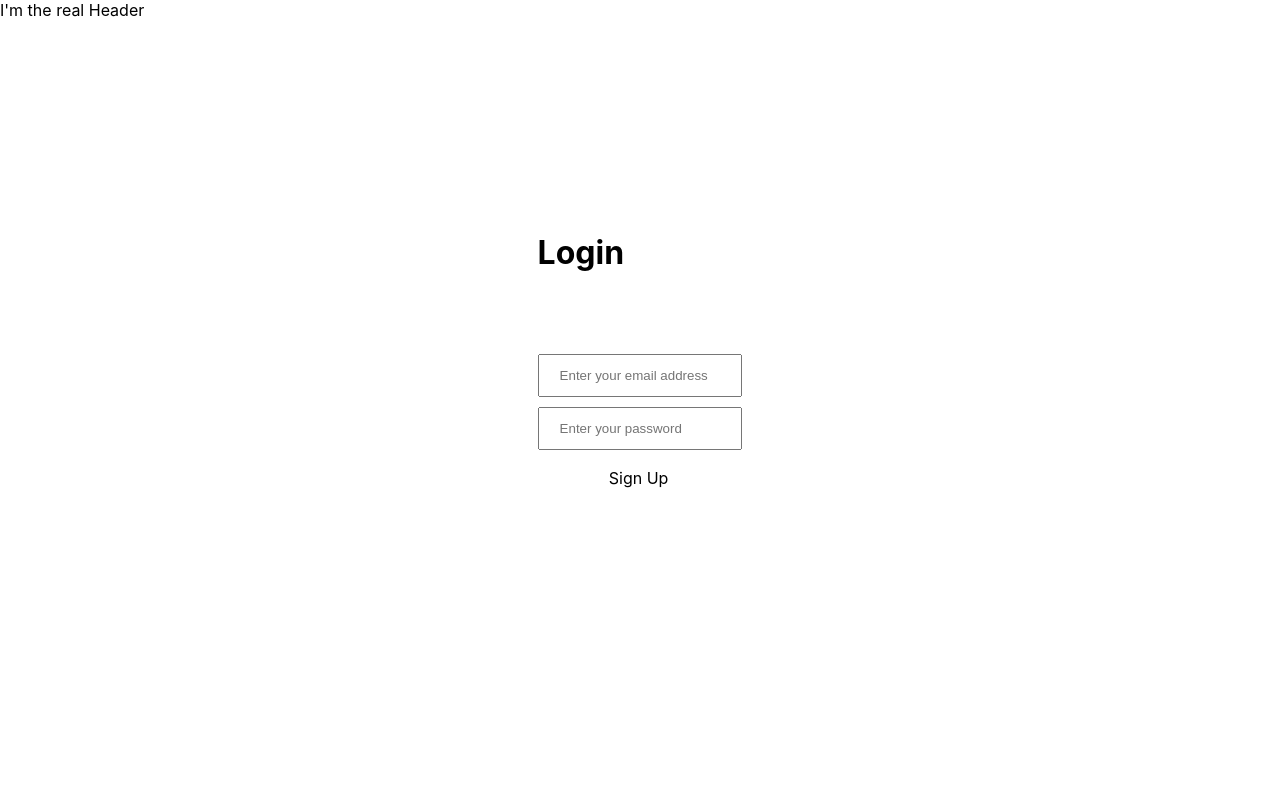
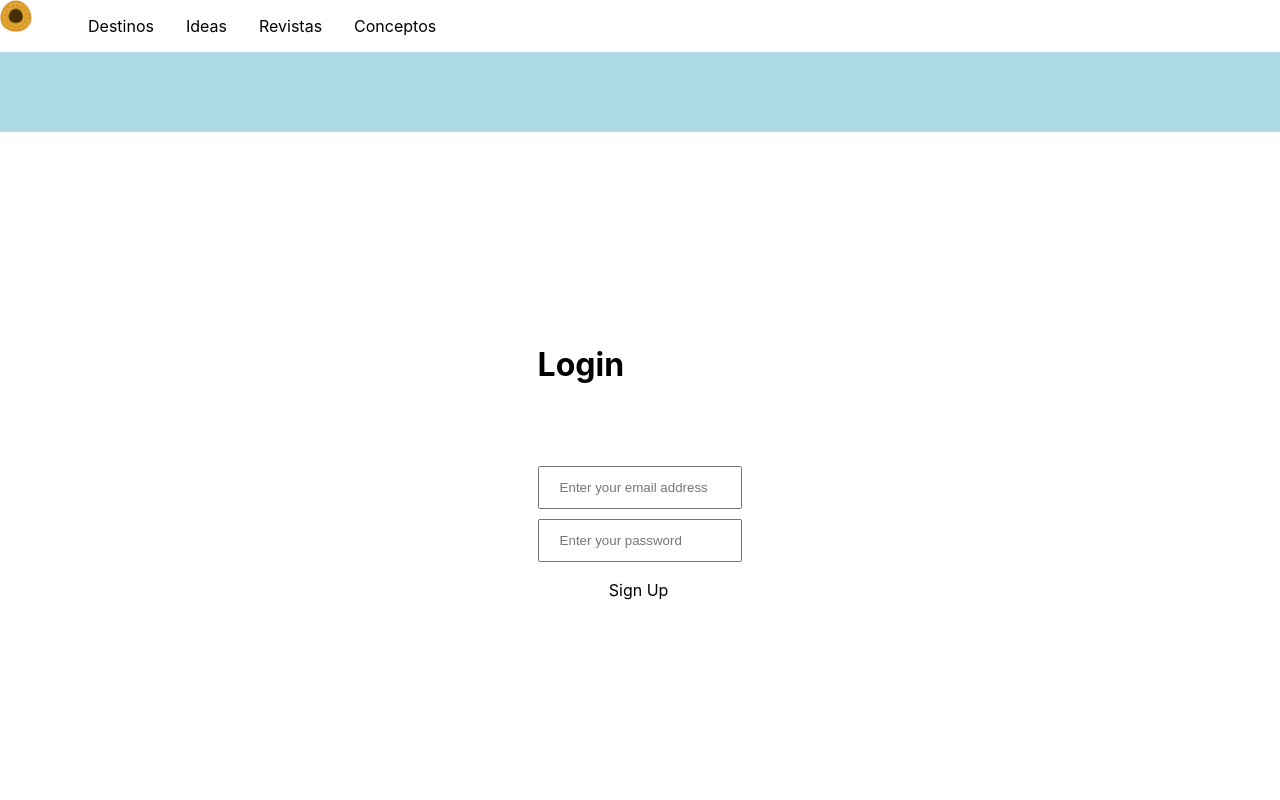
Before and after one commit to Sisterno/Lukuma-frontend, a Next.js app: page / in a window 1280 px wide. Shown: the top 800 px of the page. Built offline with nearby package versions, Linux system fonts and the light colour scheme.

Commit message:
Maquetado de header :V

```diff
--- a/components/Header.js
+++ b/components/Header.js
@@ -1,7 +1,21 @@
+import styles from "../styles/header.module.css";
+import Link from "next/link";
 export default function Header(){
     return(
-        <header>
-            I'm the real Header
+        <header className = {styles.header_2}>
+            <div className="header-2" >
+                <nav>
+                    <img className={styles.logo} src="/lukuma_logo_ico.png"></img>
+
+                    <menu className={styles.menu_1}>
+                    <Link href="/"><a className = {styles.enlace}>Destinos</a></Link>
+                    <Link href="/"><a className = {styles.enlace}>Ideas</a></Link>
+                    <Link href="/"><a className = {styles.enlace}>Revistas</a></Link>
+                    <Link href="/"><a className = {styles.enlace}>Conceptos</a></Link>
+                    </menu>
+                </nav>
+            </div>
+            <div className={styles.covid_box}></div>
         </header>
     )
 }
--- /dev/null
+++ b/styles/header.module.css
@@ -0,0 +1,27 @@
+.header_2 {
+    overflow: hidden;
+    background-color:white; /*#e4b133;*/
+    height: 100%;
+    width: 100%;
+}
+.enlace{
+    margin-left: 1em;
+    align-content: center;
+    margin-right: 1em;
+
+}
+.logo{
+    display: inline-block;
+    height: 2em;
+    margin-top: auto;
+    margin-bottom: auto;
+}
+.menu_1{
+    display: inline-block;
+}
+.covid_box{
+    background-color: lightblue;
+    height: 5em;
+    width: 100%;
+
+}
```
Also changed, not shown: public/lukuma_logo_ico.png (added).
